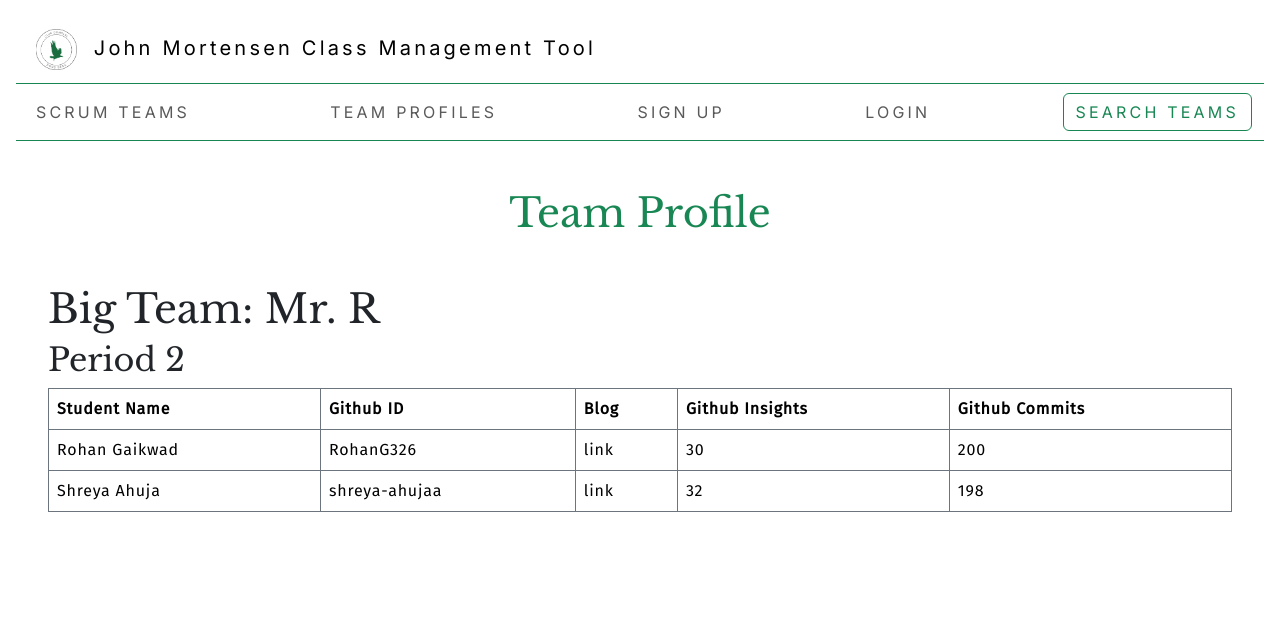
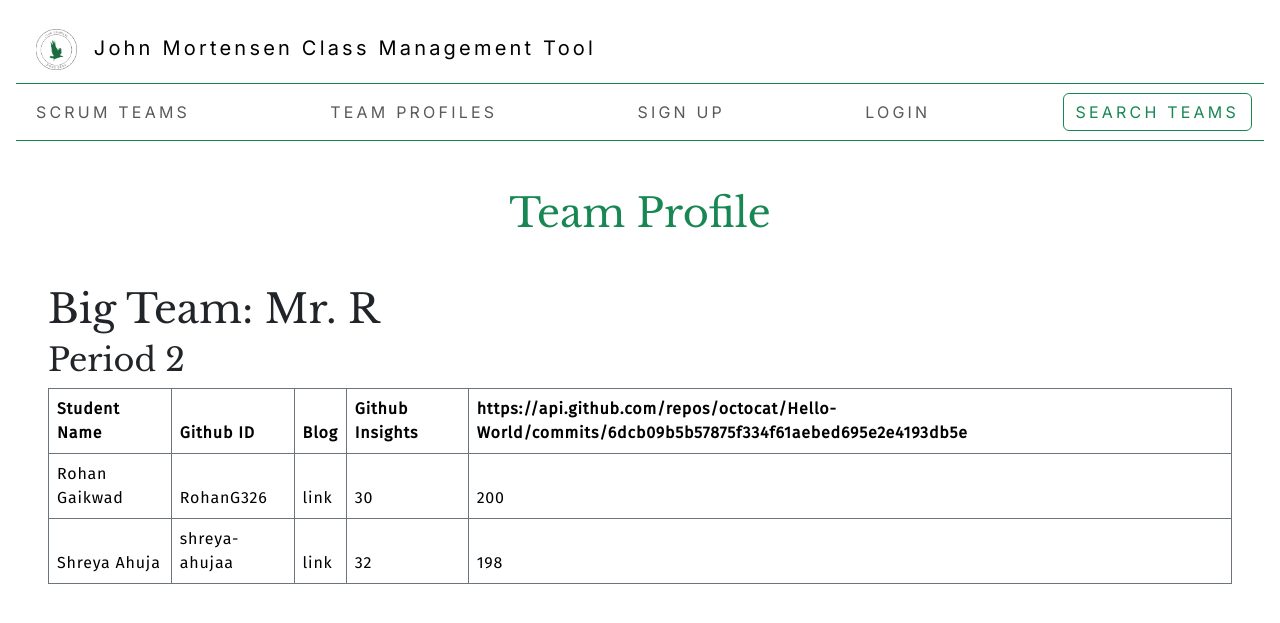
Before and after one commit to saumyapalk23/codingprojfontend, a Jekyll site: the page built from teamProfileDatabase.md, in a window 1280 px wide. Shown: the top 623 px of the page. Built offline with Jekyll 4.4.1, drawn with Linux system fonts in a browser that asks for light colours; our own code applies the rules of GitHub Pages for plain Markdown files; the repository's description, which GitHub fills in, is left out; part of the change alters nothing that is shown.

Commit message:
trying commits api

```diff
--- a/teamProfileDatabase.md
+++ b/teamProfileDatabase.md
@@ -11,7 +11,7 @@
                         <th scope="col">Github ID</th>
                         <th scope="col">Blog</th>
                         <th scope="col">Github Insights</th>
-                        <th scope="col">Github Commits</th>
+                        <th scope="col">https://api.github.com/repos/octocat/Hello-World/commits/6dcb09b5b57875f334f61aebed695e2e4193db5e</th>
                         <!-- a<th scope="col">Staff Advisor</th>
                         <th scope="col">Meeting Time and Location</th>
                         <th scope="col">Additional Info</th>
```
